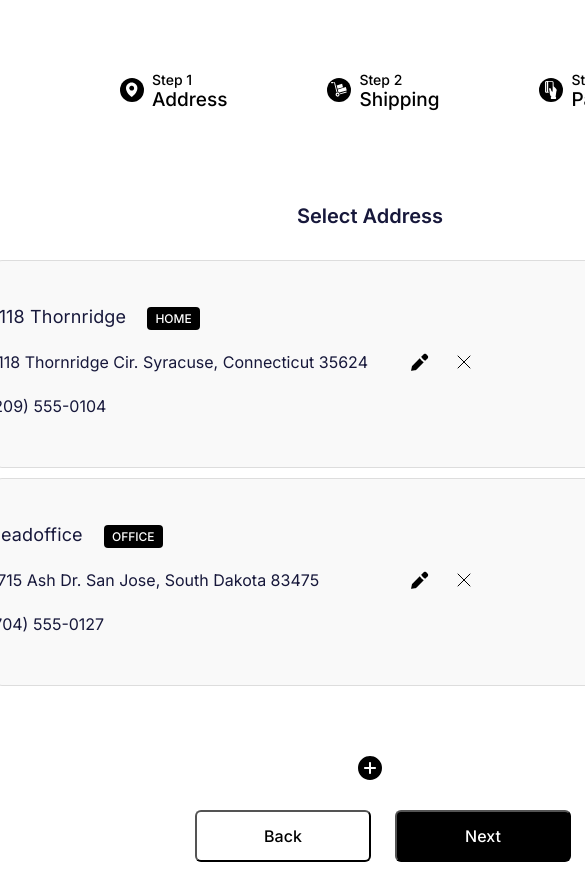
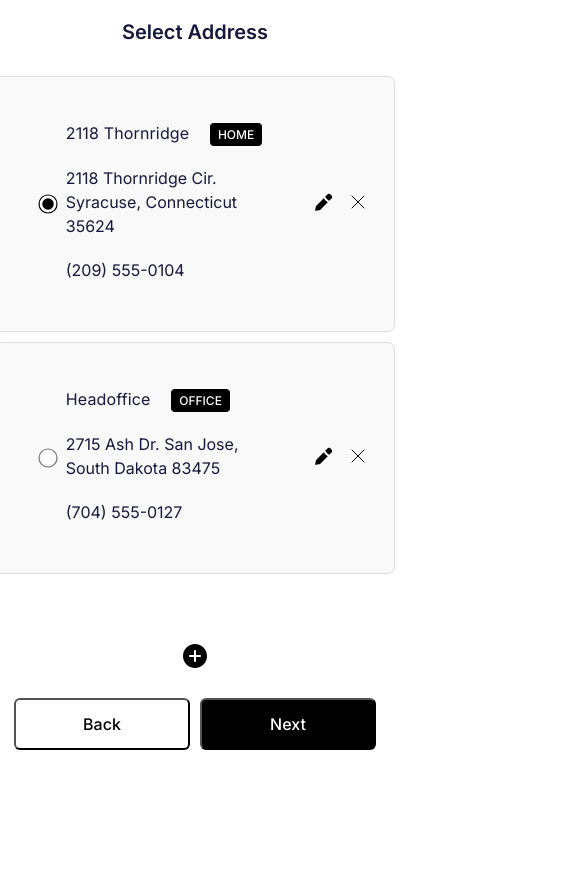
Before and after one commit to nnatroo/cyber-front, a React (Vite) app: page /address in a window 390 px wide. Shown: the top 882 px of the page, 585 px wide, since content can reach past the window. After the commit the page ends 844 px from the top, so only its background shows below. Built offline with nearby package versions, Linux system fonts and the light colour scheme.

Commit message:
address page update

```diff
--- a/src/modules/Address.module.css
+++ b/src/modules/Address.module.css
@@ -75,6 +75,20 @@
     width: 500px;
   }
 }
+@media (max-width: 768px) {
+  .stepper {
+    max-width: 400px;
+    display: flex;
+    flex-direction: row;
+    align-items: center;
+    justify-content: center;
+  }
+}
+@media (max-width: 576px) {
+  .stepper {
+    display: none;
+  }
+}
 
 .address-container {
   display: flex;
@@ -143,6 +157,11 @@
 .address-container .address-card .address-details .edit-address .flexes .flexes-text input {
   border: none;
 }
+@media (max-width: 768px) {
+  .address-container .address-card .address-details .edit-address .flexes .flexes-text input {
+    width: 80%;
+  }
+}
 @media (max-width: 1400px) {
   .address-container .address-card .address-details .edit-address .flexes .flexes-text {
     width: 300px;
@@ -173,6 +192,14 @@
   background-color: white;
   color: #000000;
 }
+@media (max-width: 768px) {
+  .address-container .address-card .address-details .edit-address .flexes .btns-add-delete button {
+    color: black;
+    border: 1px dotted black;
+    height: 50px;
+    width: 90px;
+  }
+}
 @media (max-width: 1400px) {
   .address-container .address-card .address-details .edit-address .flexes .btns-add-delete {
     margin-top: 20px;
@@ -195,6 +222,16 @@
     justify-content: center;
   }
 }
+@media (max-width: 768px) {
+  .address-container .address-card .address-details .edit-address {
+    display: flex;
+    flex-direction: column;
+    align-items: center;
+    justify-content: center;
+    gap: 20px;
+    width: 100%;
+  }
+}
 .address-container .address-card .address-details input[type=radio] {
   transform: scale(1.2);
   cursor: pointer;
@@ -204,6 +241,20 @@
   border-radius: 3px;
   accent-color: black;
   margin-bottom: 90px;
+}
+@media (max-width: 768px) {
+  .address-container .address-card .address-details input[type=radio] {
+    height: 20px;
+    width: 20px;
+    margin: 0;
+  }
+}
+@media (max-width: 376px) {
+  .address-container .address-card .address-details input[type=radio] {
+    width: 30px;
+    height: 30px;
+    margin: 0;
+  }
 }
 .address-container .address-card .address-details .address {
   display: flex;
@@ -235,6 +286,17 @@
   background-color: #FFFFFF;
   color: #000000;
 }
+@media (max-width: 768px) {
+  .address-container .address-card .address-details .address .btns-add-deletes button {
+    padding: 0;
+    margin: 0;
+  }
+}
+@media (max-width: 768px) {
+  .address-container .address-card .address-details .address .btns-add-deletes {
+    margin: 0;
+  }
+}
 .address-container .address-card .address-details .address .address-info {
   display: flex;
   flex-direction: column;
@@ -264,6 +326,11 @@
   text-transform: uppercase;
   margin-left: 16px;
 }
+@media (max-width: 768px) {
+  .address-container .address-card .address-details .address .address-info h2 {
+    font-size: 16px;
+  }
+}
 .address-container .address-card .address-details .address .address-info .address-details-text {
   display: flex;
   flex-direction: column;
@@ -281,9 +348,14 @@
     width: 600px;
   }
 }
-@media (max-width: 760px) {
+@media (max-width: 768px) {
+  .address-container .address-card .address-details .address .address-info .address-details-text {
+    width: 200px;
+  }
+}
+@media (max-width: 768px) {
   .address-container .address-card .address-details .address .address-info {
-    width: 400px;
+    width: 300px;
   }
 }
 @media (max-width: 1400px) {
@@ -294,10 +366,24 @@
     margin-left: 20px;
   }
 }
-@media (max-width: 760px) {
+@media (max-width: 768px) {
   .address-container .address-card .address-details .address {
-    width: 400px;
+    display: flex;
+    flex-direction: row;
+    align-items: center;
+    justify-content: center;
+    gap: 20px;
+  }
+}
+@media (max-width: 576px) {
+  .address-container .address-card .address-details .address {
+    width: 100%;
     gap: 10px;
+  }
+}
+@media (max-width: 376px) {
+  .address-container .address-card .address-details .address {
+    width: 100%;
   }
 }
 .address-container .address-card .address-details input[type=text] {
@@ -327,9 +413,22 @@
     padding: 20px;
   }
 }
-@media (max-width: 760px) {
+@media (max-width: 768px) {
   .address-container .address-card .address-details {
-    width: 400px;
+    width: 100%;
+    padding: 20px;
+  }
+  .address-container .address-card .address-details p {
+    width: 200px;
+  }
+}
+@media (max-width: 376px) {
+  .address-container .address-card .address-details {
+    width: 300px;
+    padding: 20px;
+  }
+  .address-container .address-card .address-details p {
+    width: 200px;
   }
 }
 @media (max-width: 375px) {
@@ -340,9 +439,13 @@
     width: 341px;
   }
 }
-@media (max-width: 760px) {
+@media (max-width: 768px) {
   .address-container .address-card {
     width: 500px;
+    display: flex;
+    flex-direction: column;
+    align-items: center;
+    justify-content: center;
   }
 }
 @media (max-width: 1400px) {
@@ -358,21 +461,43 @@
     width: 100%;
   }
 }
-.address-container .add-button {
+.address-container .liner {
+  width: 100%;
+  display: flex;
+  flex-direction: column;
+  align-items: center;
+  justify-content: center;
+}
+.address-container .liner .add-button {
   display: flex;
   border: none;
   background: transparent;
   margin-top: 60px;
 }
 @media (max-width: 1400px) {
-  .address-container .add-button {
+  .address-container .liner .add-button {
     display: flex;
     align-items: center;
   }
 }
-.address-container .add-button .line {
+@media (max-width: 376px) {
+  .address-container .liner .add-button {
+    width: 100%;
+    display: flex;
+    flex-direction: column;
+    align-items: center;
+    justify-content: center;
+    margin: 0;
+  }
+}
+.address-container .liner .add-button .line {
   width: 50%;
   border-width: 0.5px;
+}
+@media (max-width: 576px) {
+  .address-container .liner .add-button .line {
+    display: none;
+  }
 }
 .address-container .buttons {
   display: flex;
@@ -388,6 +513,14 @@
     align-items: center;
     justify-content: space-between;
     width: 350px;
+  }
+}
+@media (max-width: 768px) {
+  .address-container .buttons {
+    align-items: center;
+    justify-content: center;
+    gap: 10px;
+    width: 100%;
   }
 }
 .address-container .buttons .back-button {
@@ -435,6 +568,11 @@
 .address-container .buttons .back-button:hover {
   background: #000000;
   color: #FFFFFF;
+}
+@media (max-width: 376px) {
+  .address-container .buttons .back-button {
+    width: 100px;
+  }
 }
 .address-container .buttons .next-button {
   width: 208px;
@@ -493,12 +631,13 @@
     margin: 10px;
   }
 }
-@media (max-width: 760px) {
+@media (max-width: 768px) {
   .address-container {
     display: flex;
     flex-direction: column;
     align-items: center;
     justify-content: center;
+    width: 500px;
     max-width: 500px;
   }
   .address-container img {
@@ -515,5 +654,10 @@
     padding: 20px;
   }
 }
+@media (max-width: 576px) {
+  .address-container {
+    width: 350px;
+  }
+}
 
 /*# sourceMappingURL=Address.module.css.map */
--- a/src/modules/Address.module.scss
+++ b/src/modules/Address.module.scss
@@ -53,7 +53,6 @@
   @media (max-width: 375px){
     display: none;
   }
-
   @media (max-width:1400px) {
     display: flex;
     justify-content: center;
@@ -67,6 +66,16 @@
   @media (max-width: 950px) {
     justify-content: space-between;
     width: 500px;
+  }
+  @media (max-width: 768px) {
+    max-width: 400px;
+    display: flex;
+    flex-direction: row;
+    align-items: center;
+    justify-content: center;
+  }
+  @media (max-width: 576px) {
+    display: none;
   }
 }
 .address-container {
@@ -129,7 +138,9 @@
             width: 400px;
             input{
               border: none;
-
+              @media (max-width: 768px) {
+                width: 80%;
+              }
             }
             @media (max-width: 1400px) {
               width: 300px;
@@ -157,7 +168,12 @@
                 transform: scale(1.1);
                 background-color: white;
                 color: #000000;
-
+              }
+              @media (max-width: 768px) {
+                color: black;
+                border: 1px dotted black;
+                height: 50px;
+                width: 90px;
               }
             }
             @media (max-width: 1400px) {
@@ -178,6 +194,14 @@
           align-items: center;
           justify-content: center;
         }
+        @media (max-width: 768px) {
+          display: flex;
+          flex-direction: column;
+          align-items: center;
+          justify-content: center;
+          gap: 20px;
+          width: 100%;
+        }
       }
       input[type="radio"] {
         transform: scale(1.2);
@@ -188,6 +212,16 @@
         border-radius: 3px;
         accent-color: black;
         margin-bottom:90px ;
+        @media (max-width: 768px) {
+          height: 20px;
+          width: 20px;
+          margin: 0;
+        }
+        @media (max-width: 376px) {
+          width: 30px;
+          height: 30px;
+          margin: 0;
+        }
       }
       .address{
         display: flex;
@@ -215,8 +249,14 @@
               transform: scale(1.1);
               background-color: #FFFFFF;
               color: #000000;
-
             }
+            @media (max-width: 768px) {
+              padding: 0;
+              margin: 0;
+            }
+          }
+          @media (max-width: 768px){
+            margin: 0;
           }
         }
         .address-info{
@@ -246,6 +286,9 @@
               text-transform: uppercase;
               margin-left: 16px;
             }
+            @media (max-width: 768px) {
+              font-size: 16px;
+            }
           }
           .address-details-text{
             display: flex;
@@ -261,9 +304,12 @@
             @media (max-width: 1400px) {
               width: 600px;
             }
+            @media (max-width: 768px) {
+              width: 200px;
             }
-          @media (max-width: 760px) {
-            width: 400px;
+          }
+          @media (max-width: 768px) {
+            width: 300px;
           }
         }
         @media (max-width: 1400px) {
@@ -272,9 +318,20 @@
             margin-left: 20px;
           }
         }
-        @media (max-width: 760px) {
-          width: 400px;
+        @media (max-width: 768px) {
+            display: flex;
+            flex-direction: row;
+            align-items: center;
+            justify-content: center;
+          gap: 20px;
+        }
+        @media (max-width: 576px) {
+          width: 100%;
           gap: 10px;
+        }
+        @media (max-width: 376px) {
+          width: 100%;
+
         }
       }
       input[type="text"]{
@@ -303,8 +360,19 @@
           max-width: 800px;
         padding: 20px;
       }
-      @media (max-width: 760px) {
-        width: 400px;
+      @media (max-width: 768px) {
+        width: 100%;
+        padding: 20px;
+        p{
+          width: 200px;
+        }
+      }
+      @media (max-width: 376px) {
+        width: 300px;
+        padding: 20px;
+        p{
+          width: 200px;
+        }
       }
     }
     @media (max-width: 375px) {
@@ -313,8 +381,12 @@
       justify-content: center;
       width: 341px;
     }
-    @media (max-width: 760px) {
+    @media (max-width: 768px) {
       width: 500px;
+      display: flex;
+      flex-direction: column;
+      align-items: center;
+      justify-content: center;
     }
     @media (max-width: 1400px) {
       justify-content: space-between;
@@ -329,7 +401,12 @@
     }
 
   }
-
+  .liner{
+    width: 100%;
+    display: flex;
+    flex-direction: column;
+    align-items: center;
+    justify-content: center;
     .add-button {
       display: flex;
       border: none;
@@ -338,14 +415,24 @@
       @media (max-width: 1400px) {
         display: flex;
         align-items: center;
-
+      }
+      @media (max-width: 376px) {
+        width: 100%;
+        display: flex;
+        flex-direction: column;
+        align-items: center;
+        justify-content: center;
+        margin: 0;
       }
       .line{
         width: 50%;
         border-width: 0.5px;
+        @media (max-width: 576px) {
+          display: none;
         }
       }
-
+    }
+  }
   .buttons {
     display: flex;
     align-items: flex-end;
@@ -358,7 +445,12 @@
       align-items: center;
       justify-content: space-between;
       width: 350px;
-
+    }
+    @media (max-width: 768px) {
+      align-items: center;
+      justify-content: center;
+      gap: 10px;
+      width: 100%;
     }
     .back-button{
       width: 208px;
@@ -400,6 +492,9 @@
       &:hover {
         background: #000000;
         color: #FFFFFF;
+      }
+      @media (max-width: 376px) {
+        width: 100px;
       }
 
     }
@@ -456,11 +551,12 @@
     margin: 10px;
 
   }
-  @media (max-width: 760px) {
+  @media (max-width: 768px) {
     display: flex;
     flex-direction: column;
     align-items: center;
     justify-content: center;
+    width: 500px;
     max-width: 500px;
     img{
       max-width: 200px;
@@ -475,4 +571,7 @@
     justify-content: center;
     padding: 20px;
   }
+  @media (max-width: 576px) {
+    width: 350px;
   }
+}
--- a/src/pages/Address.jsx
+++ b/src/pages/Address.jsx
@@ -220,7 +220,7 @@ export const Address = () => {
 
                     </div>
                 ))}
-                <div>
+                <div className={classes["liner"]}>
                     <button className={classes["add-button"]} onClick={() => {
                         setAddresses([...addresses, {
                             id: Date.now(),
```
Also changed, not shown: 1 other file (tests, documents, lock files or other folders). Lines whose indentation alone changed are shown as unchanged.
